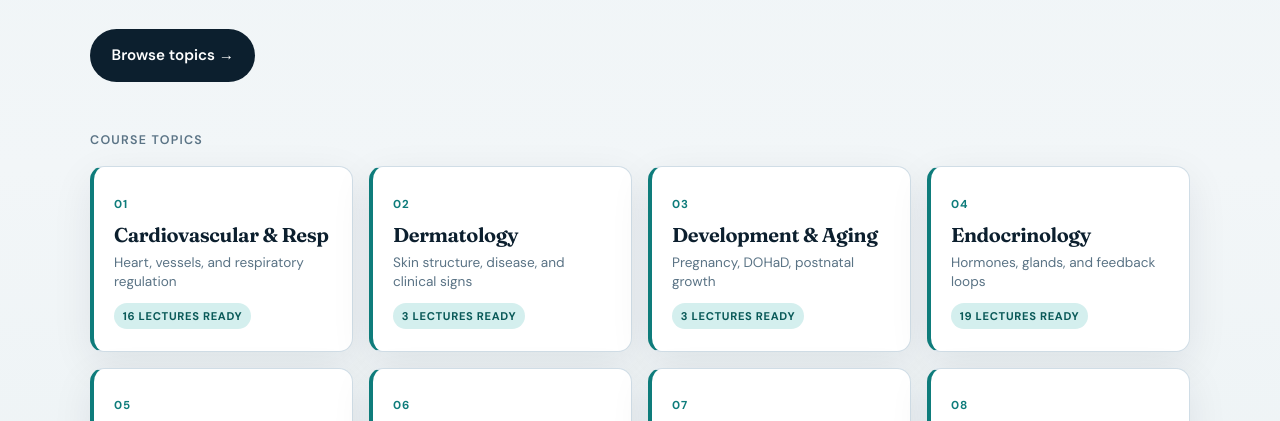
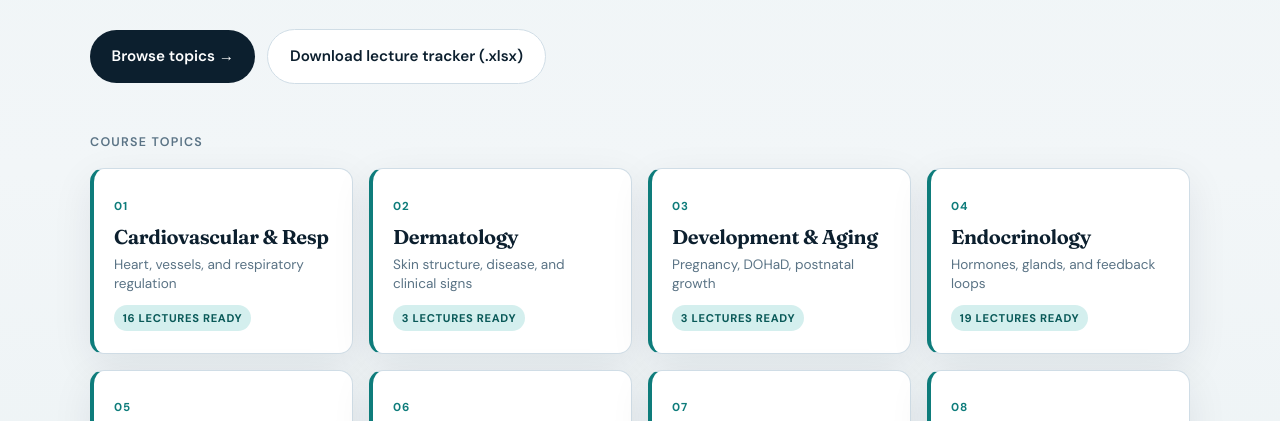
Before and after one commit to ujaanb/1b-BRS, a plain HTML site: page site/index.html in a window 1280 px wide. Shown: the part 348-769 px from the top of the page. Drawn offline with Linux system fonts and the light colour scheme.

Commit message:
Add downloadable BRS lecture tracker spreadsheet
Give students a Yes/No progress sheet for every lecture, with topic spacing and a homepage download link.

Co-authored-by: Cursor <cursoragent@cursor.com>

```diff
--- a/site/css/styles.css
+++ b/site/css/styles.css
@@ -155,6 +155,13 @@ img {
   margin: 0 0 2rem;
 }
 
+.hero-cta-row {
+  display: flex;
+  flex-wrap: wrap;
+  gap: 0.75rem;
+  align-items: center;
+}
+
 .hero-cta {
   display: inline-flex;
   align-items: center;
@@ -174,6 +181,18 @@ img {
   background: var(--teal-deep);
   color: white;
   transform: translateY(-2px);
+}
+
+.hero-cta-secondary {
+  color: var(--ink);
+  background: white;
+  border: 1px solid var(--line);
+}
+
+.hero-cta-secondary:hover {
+  color: white;
+  background: var(--coral);
+  border-color: var(--coral);
 }
 
 /* —— Topic grid —— */
--- a/site/index.html
+++ b/site/index.html
@@ -29,7 +29,12 @@
         Lecture notes, diagrams, and Anki decks for Phase 1B BRS at Imperial College London.
         Pick a topic to begin.
       </p>
-      <a class="hero-cta" href="#topics">Browse topics →</a>
+      <div class="hero-cta-row">
+        <a class="hero-cta" href="#topics">Browse topics →</a>
+        <a class="hero-cta hero-cta-secondary" href="downloads/brs-lecture-tracker.xlsx" download>
+          Download lecture tracker (.xlsx)
+        </a>
+      </div>
     </section>
 
     <section class="wrap page" id="topics" style="padding-top:0">
```
Also changed, not shown: 2 other files.
